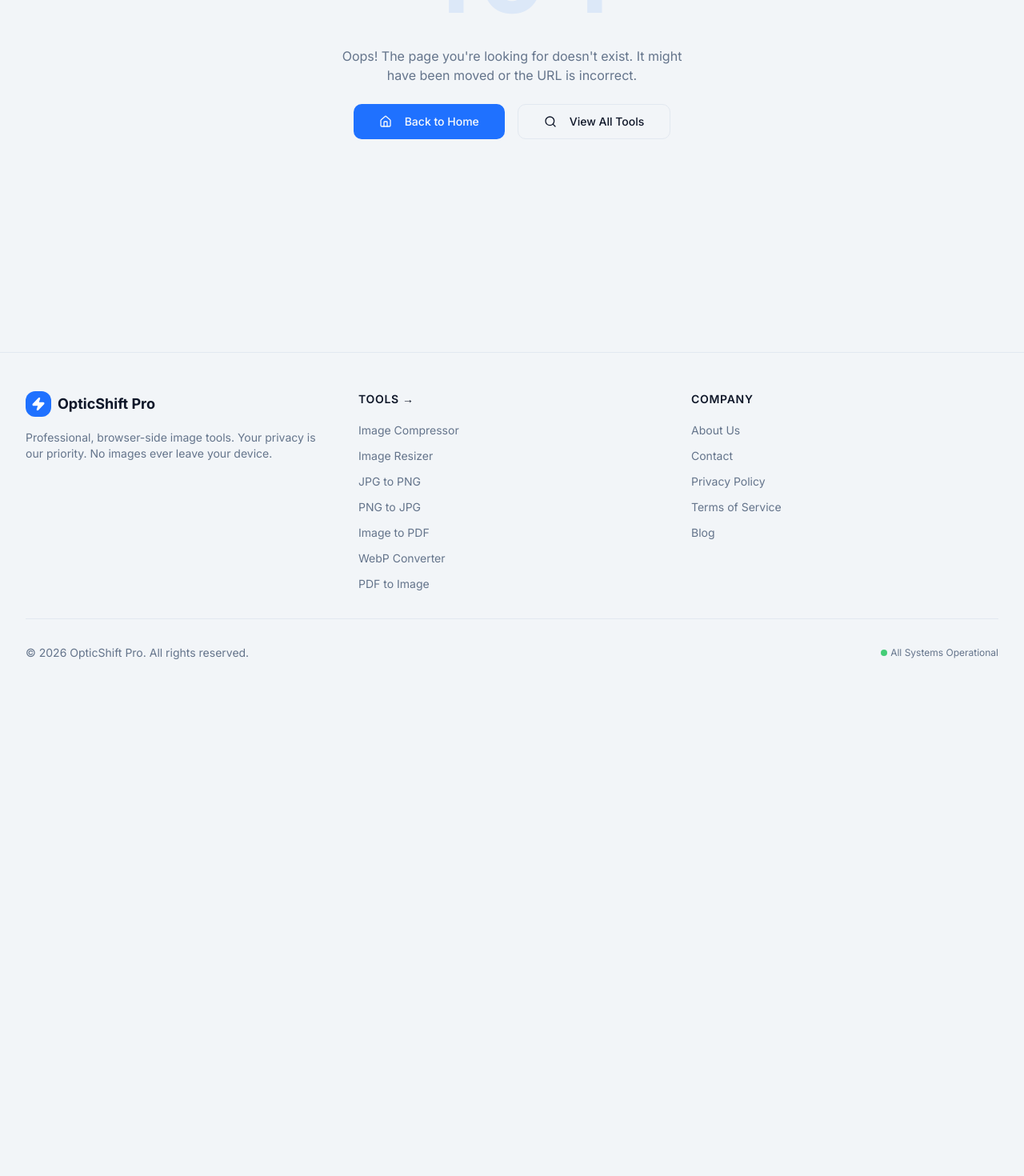
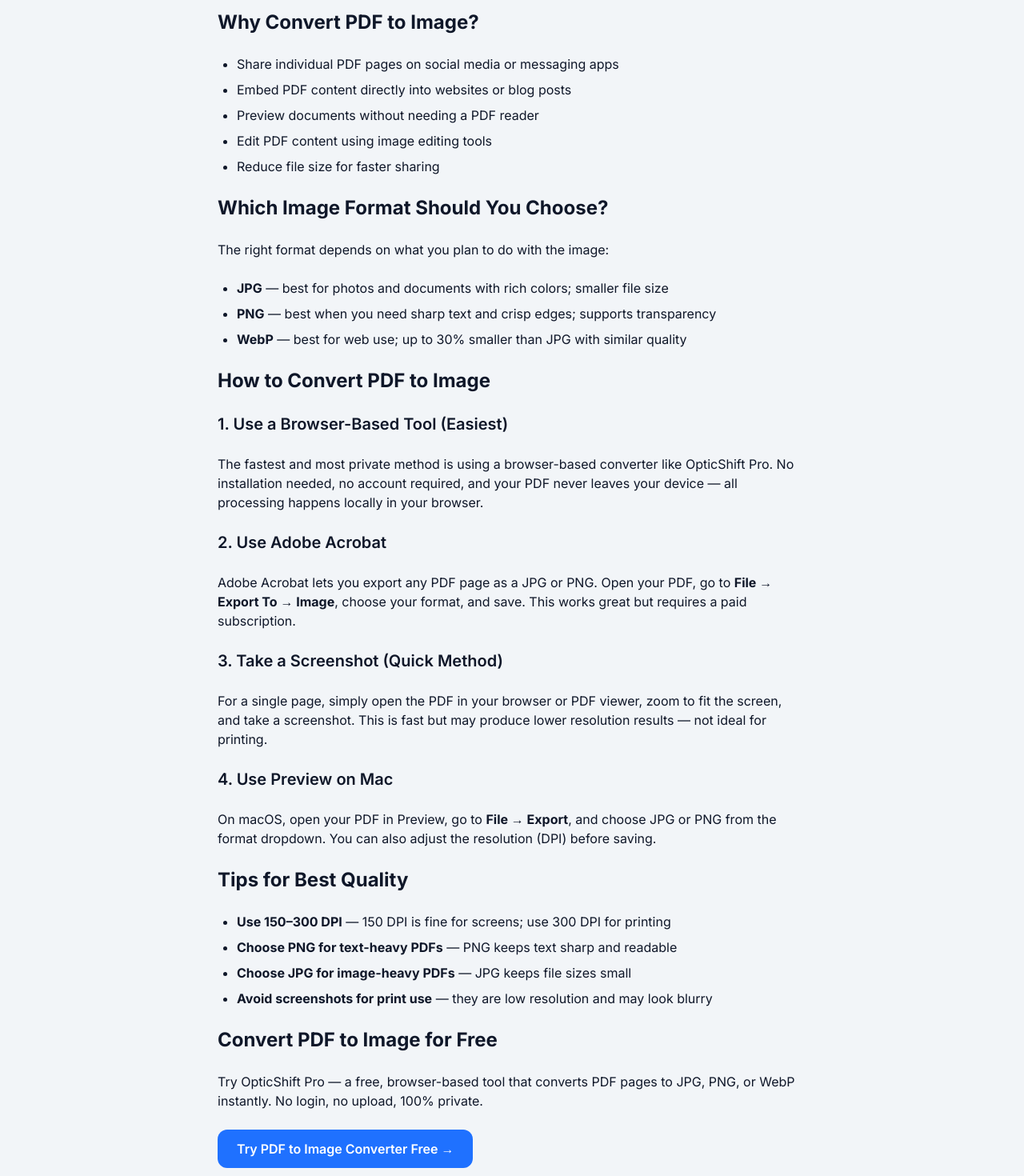
Before and after one commit to surajkumar122024-star/ok01, a Next.js app: page /blog/how-to-convert-pdf-to-image in a window 1280 px wide. Before the commit this address had no page. Shown: the part 360-1830 px from the top of the page at 80% size. Before the commit the page ends 1234 px from the top, so only its background shows below. Built offline with nearby package versions, Linux system fonts and the light colour scheme.

Commit message:
Add blog post on converting PDF to image
This page provides a comprehensive guide on converting PDF files to images, including reasons for conversion, format choices, methods, and tips for quality.

```diff
--- /dev/null
+++ b/src/app/blog/how-to-convert-pdf-to-image/page.tsx
@@ -0,0 +1,93 @@
+export default function BlogPost() {
+  return (
+    <main className="max-w-3xl mx-auto px-4 py-16">
+      <p className="text-sm text-muted-foreground mb-4">June 23, 2026</p>
+      <h1 className="text-4xl font-bold mb-6">
+        How to Convert PDF to Image (JPG, PNG, WebP)
+      </h1>
+      <p className="text-muted-foreground mb-12">5 min read</p>
+
+      <div className="prose prose-lg max-w-none space-y-6 text-foreground">
+
+        <p>
+          Need to extract pages from a PDF as images? Whether you want to share
+          a single page on social media, embed a PDF slide into a website, or
+          simply preview a document without a PDF reader, converting PDF to image
+          is a quick and practical solution.
+        </p>
+
+        <h2 className="text-2xl font-bold mt-8">Why Convert PDF to Image?</h2>
+        <ul className="list-disc pl-6 space-y-2">
+          <li>Share individual PDF pages on social media or messaging apps</li>
+          <li>Embed PDF content directly into websites or blog posts</li>
+          <li>Preview documents without needing a PDF reader</li>
+          <li>Edit PDF content using image editing tools</li>
+          <li>Reduce file size for faster sharing</li>
+        </ul>
+
+        <h2 className="text-2xl font-bold mt-8">Which Image Format Should You Choose?</h2>
+        <p>
+          The right format depends on what you plan to do with the image:
+        </p>
+        <ul className="list-disc pl-6 space-y-2">
+          <li><strong>JPG</strong> — best for photos and documents with rich colors; smaller file size</li>
+          <li><strong>PNG</strong> — best when you need sharp text and crisp edges; supports transparency</li>
+          <li><strong>WebP</strong> — best for web use; up to 30% smaller than JPG with similar quality</li>
+        </ul>
+
+        <h2 className="text-2xl font-bold mt-8">How to Convert PDF to Image</h2>
+
+        <h3 className="text-xl font-semibold mt-6">1. Use a Browser-Based Tool (Easiest)</h3>
+        <p>
+          The fastest and most private method is using a browser-based converter
+          like OpticShift Pro. No installation needed, no account required, and
+          your PDF never leaves your device — all processing happens locally in
+          your browser.
+        </p>
+
+        <h3 className="text-xl font-semibold mt-6">2. Use Adobe Acrobat</h3>
+        <p>
+          Adobe Acrobat lets you export any PDF page as a JPG or PNG. Open your
+          PDF, go to <strong>File → Export To → Image</strong>, choose your format,
+          and save. This works great but requires a paid subscription.
+        </p>
+
+        <h3 className="text-xl font-semibold mt-6">3. Take a Screenshot (Quick Method)</h3>
+        <p>
+          For a single page, simply open the PDF in your browser or PDF viewer,
+          zoom to fit the screen, and take a screenshot. This is fast but may
+          produce lower resolution results — not ideal for printing.
+        </p>
+
+        <h3 className="text-xl font-semibold mt-6">4. Use Preview on Mac</h3>
+        <p>
+          On macOS, open your PDF in Preview, go to <strong>File → Export</strong>,
+          and choose JPG or PNG from the format dropdown. You can also adjust the
+          resolution (DPI) before saving.
+        </p>
+
+        <h2 className="text-2xl font-bold mt-8">Tips for Best Quality</h2>
+        <ul className="list-disc pl-6 space-y-2">
+          <li><strong>Use 150–300 DPI</strong> — 150 DPI is fine for screens; use 300 DPI for printing</li>
+          <li><strong>Choose PNG for text-heavy PDFs</strong> — PNG keeps text sharp and readable</li>
+          <li><strong>Choose JPG for image-heavy PDFs</strong> — JPG keeps file sizes small</li>
+          <li><strong>Avoid screenshots for print use</strong> — they are low resolution and may look blurry</li>
+        </ul>
+
+        <h2 className="text-2xl font-bold mt-8">Convert PDF to Image for Free</h2>
+        <p>
+          Try OpticShift Pro — a free, browser-based tool that converts PDF pages
+          to JPG, PNG, or WebP instantly. No login, no upload, 100% private.
+        </p>
+
+        <a
+          href="/tools/pdf-to-image"
+          className="inline-block mt-4 px-6 py-3 bg-primary text-white rounded-lg font-semibold hover:opacity-90 transition"
+        >
+          Try PDF to Image Converter Free →
+        </a>
+
+      </div>
+    </main>
+  );
+}
```
